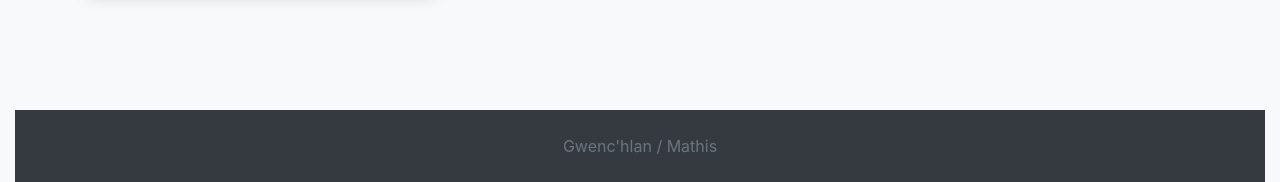
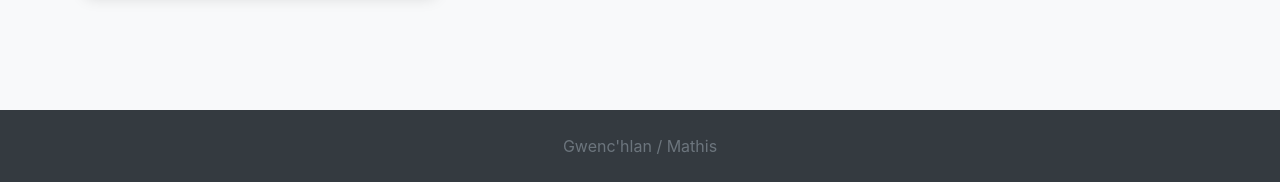
Before and after one commit to eIyth/ProjetWEB2, a PHP site: page /index.php in a window 1280 px wide. Shown: the part 1967-2149 px from the top of the page. Run offline with PHP 8.4, Linux system fonts and the light colour scheme; the visitor is signed in with stand-in values (Sample User, id 1); data comes from the database, SQL or seed files in the repository; some libraries are stand-ins or nearby versions.

Commit message:
Mise à jour du footer

```diff
--- a/fonctions.php
+++ b/fonctions.php
@@ -310,17 +310,13 @@ function afficheMenu()
 function afficheFooter()
 {
     ?>
-	<div class="container-fluid">
-		<footer class="footer sticked-bottom bg-dark">
-			<div class="container text-center">
+		<footer class="pied bg-dark text-center">
 				<br>
 				<span class="text-muted" >Gwenc'hlan / Mathis
 				</span>
 				<br>
 				<br>
-			</div>
 		</footer>
-	</div>
 <?php
 }
 
```
